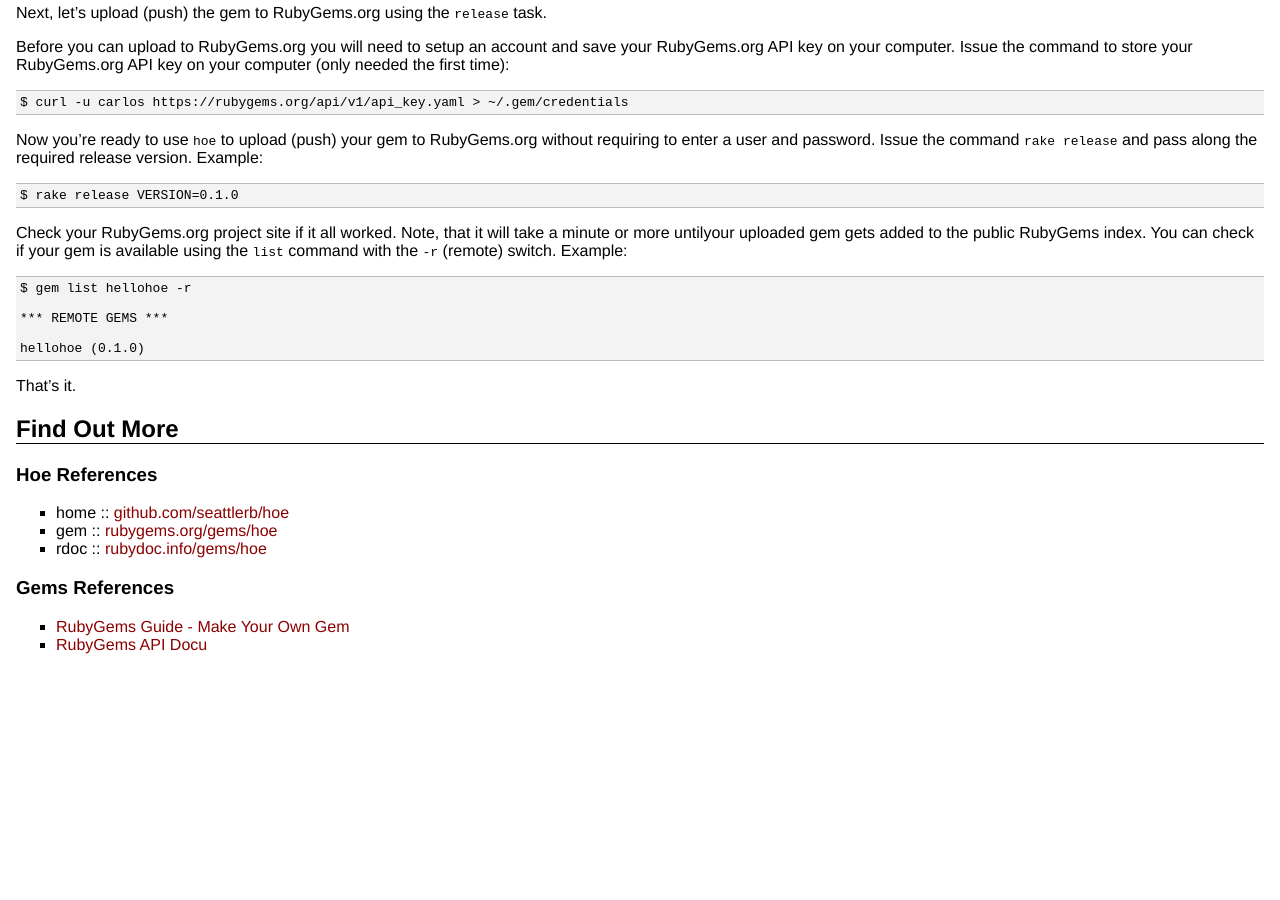
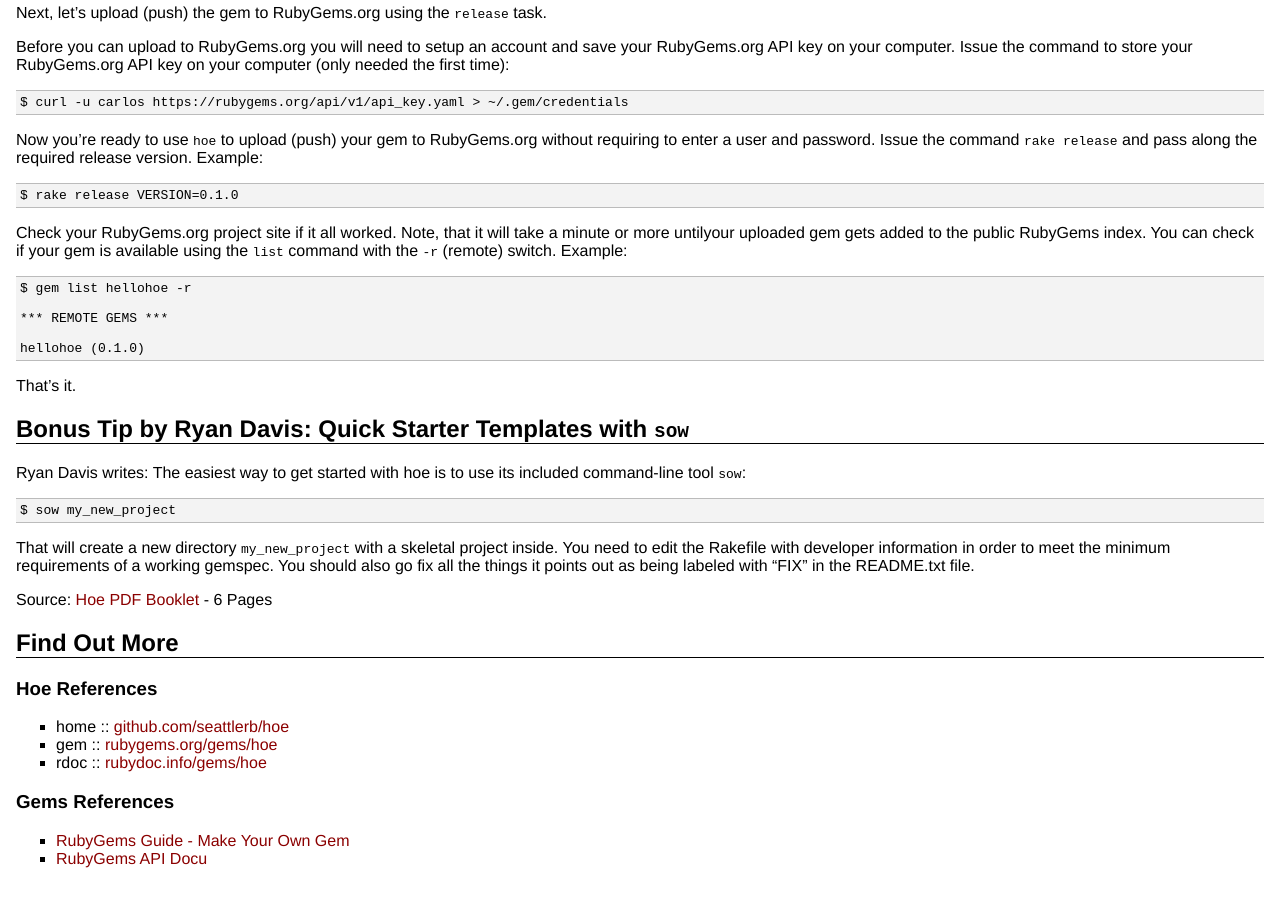
Before and after one commit to planetruby/gems, a Jekyll site: the page built from _posts/2015-01-08-week-2-hoe.md, in a window 1280 px wide and 900 px high, scrolled down 3082 px. Built offline with Jekyll 4.4.1, drawn with Linux system fonts in a browser that asks for light colours; before the commit the page ends 3768 px from its top, so only the background shows below that.

Commit message:
Update 2015-01-08-week-2-hoe.md

```diff
--- a/_posts/2015-01-08-week-2-hoe.md
+++ b/_posts/2015-01-08-week-2-hoe.md
@@ -247,6 +247,20 @@
 
 That's it.
 
+## Bonus Tip by Ryan Davis: Quick Starter Templates with  `sow`
+
+Ryan Davis writes: The easiest way to get started with hoe is to use its included command-line tool `sow`:
+
+~~~
+$ sow my_new_project
+~~~
+
+That will create a new directory `my_new_project` with a skeletal project inside. You need to edit the
+Rakefile with developer information in order to meet the minimum requirements of a working gemspec.
+You should also go fix all the things it points out as being labeled with "FIX" in the README.txt file.
+
+Source: [Hoe PDF Booklet](http://docs.seattlerb.org/hoe/Hoe.pdf) - 6 Pages
+
 ## Find Out More
 
 ### Hoe References
```
